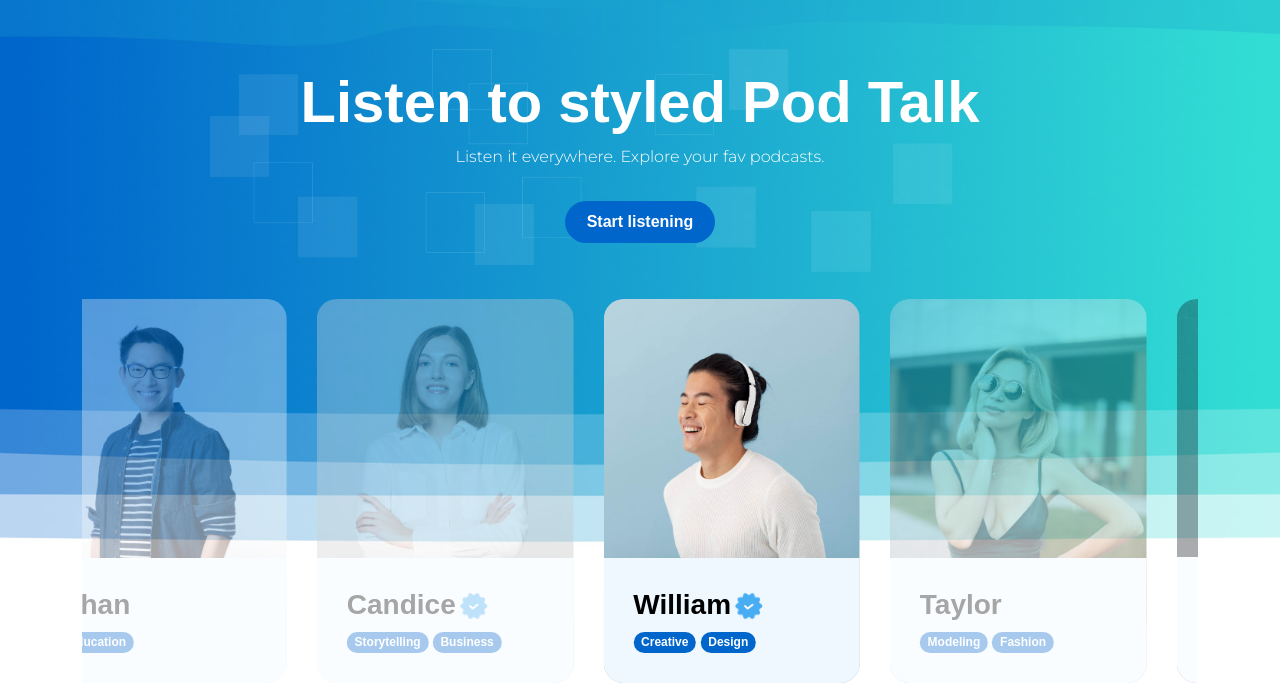
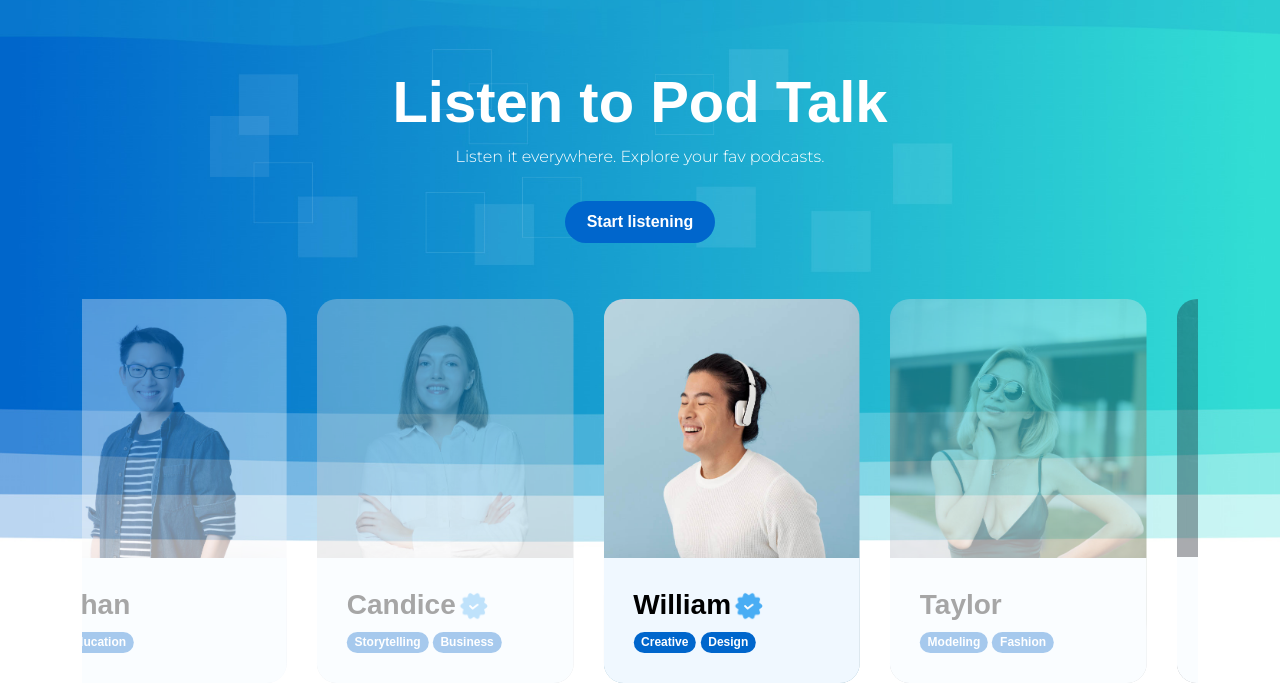
Before and after one commit to Sahils1112/AWS_Pipeline, a plain HTML site: page index.html in a window 1280 px wide. Shown: the part 133-818 px from the top of the page. Drawn offline with Linux system fonts and the light colour scheme; a web font is replaced by a local one.

Commit message:
Update index.html

```diff
--- a/index.html
+++ b/index.html
@@ -7,7 +7,7 @@
         <meta name="description" content="">
         <meta name="author" content="">
 
-        <title>Pod Talk - new Fashion Style</title>
+        <title>Pod Talk - GenZ Fashion Style</title>
 
         <!-- CSS FILES -->
         <link rel="preconnect" href="https://fonts.googleapis.com">
@@ -98,7 +98,7 @@ https://templatemo.com/tm-584-pod-talk
 
                         <div class="col-lg-12 col-12">
                             <div class="text-center mb-5 pb-2">
-                                <h1 class="text-white">Listen to styled Pod Talk</h1>
+                                <h1 class="text-white">Listen to Pod Talk</h1>
 
                                 <p class="text-white">Listen it everywhere. Explore your fav podcasts.</p>
 
```
